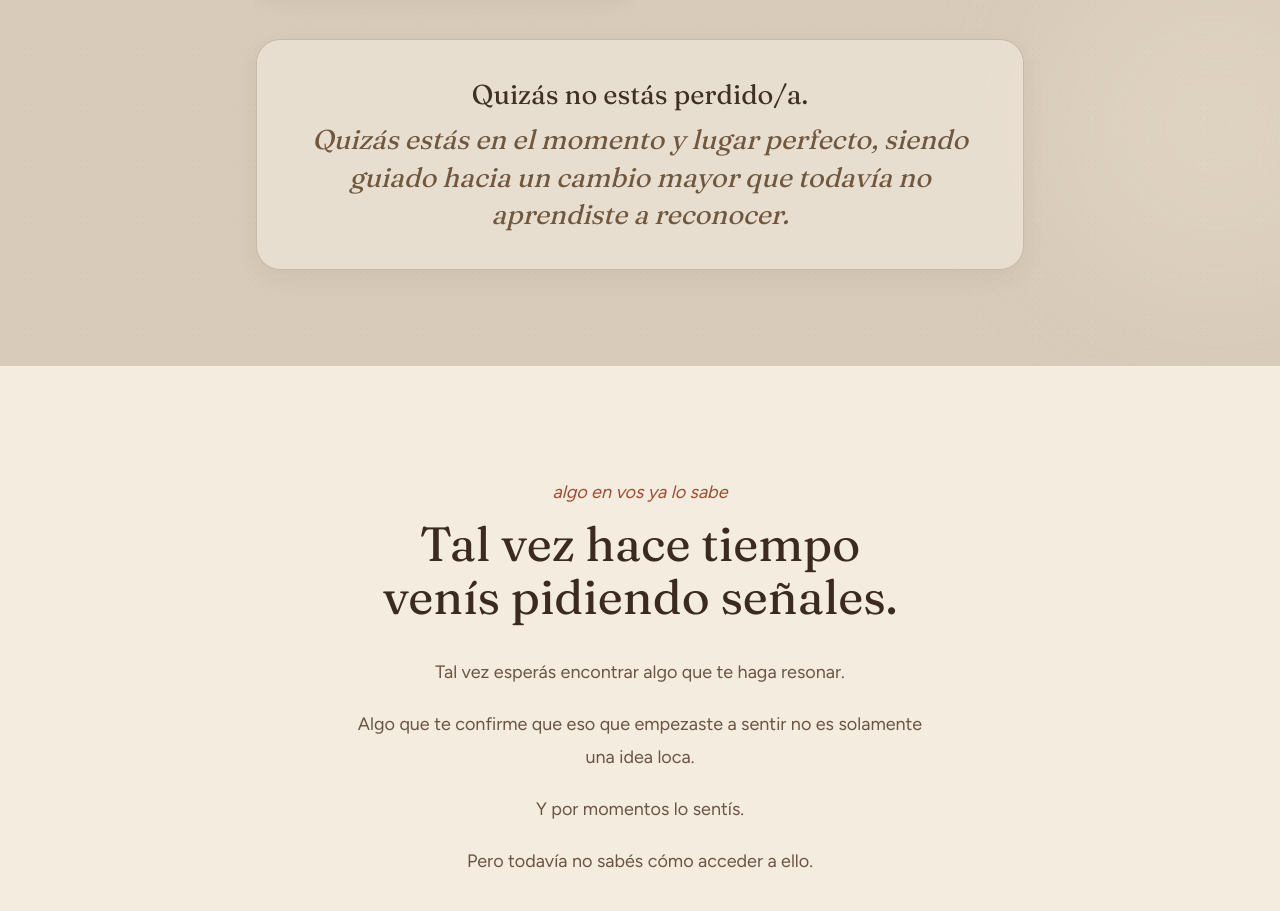
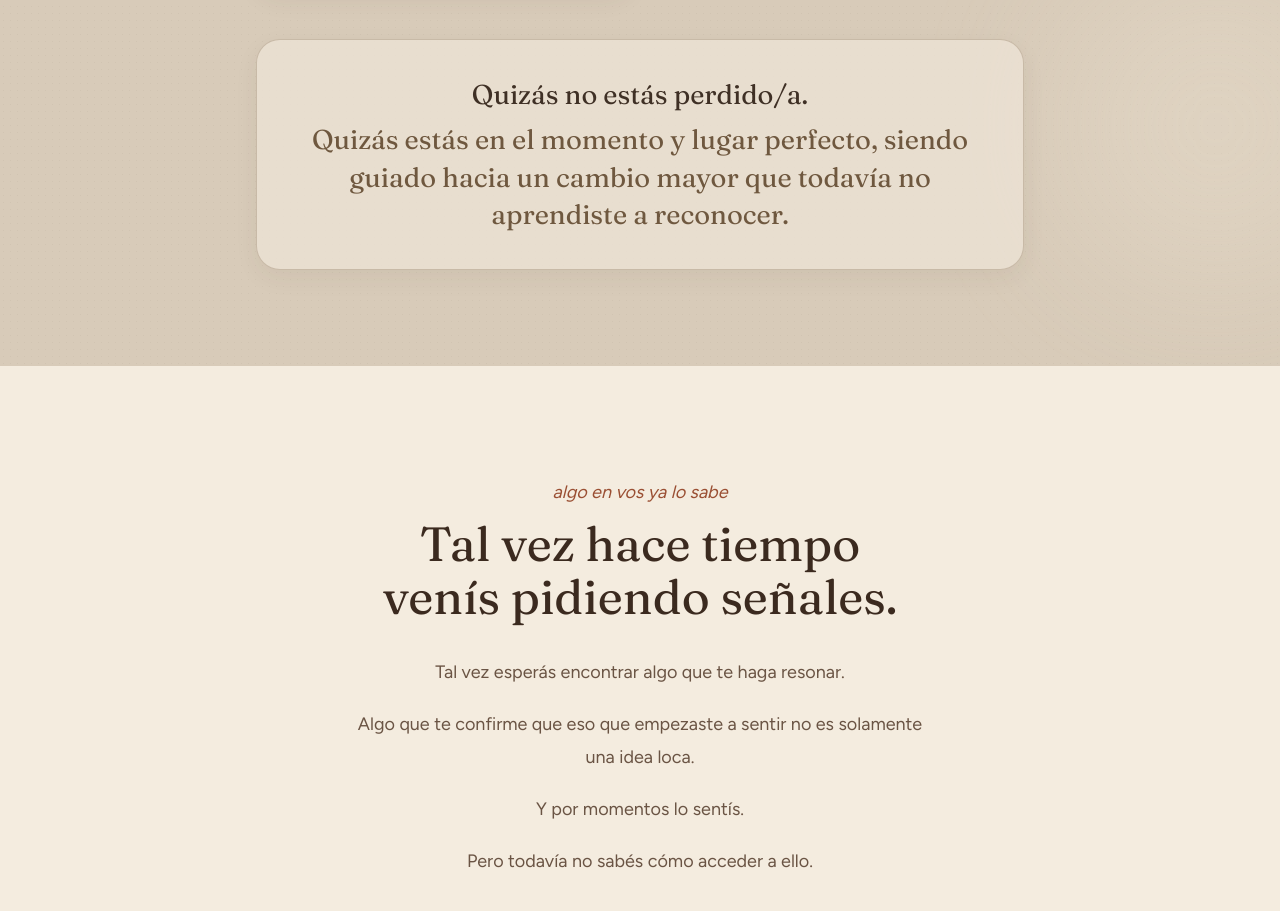
Before and after one commit to senderoterapias-hub/coherencia-interior-2, a Next.js app: page / in a window 1280 px wide. Shown: the part 2360-3271 px from the top of the page. Built offline with nearby package versions, Linux system fonts and the light colour scheme.

Commit message:
Update identification.tsx

```diff
--- a/components/identification.tsx
+++ b/components/identification.tsx
@@ -96,7 +96,7 @@ export function Identification() {
           <p className="font-serif text-2xl leading-snug text-[#3f3025] md:text-[1.7rem]">
             <span className="block">Quizás no estás perdido/a.</span>
 
-            <span className="mt-2 block italic text-[#6f583f]">
+            <span className="mt-2 block font-normal not-italic text-[#6f583f]">
               Quizás estás en el momento y lugar perfecto, siendo guiado hacia un cambio mayor que todavía no aprendiste a reconocer.
             </span>
           </p>
```
